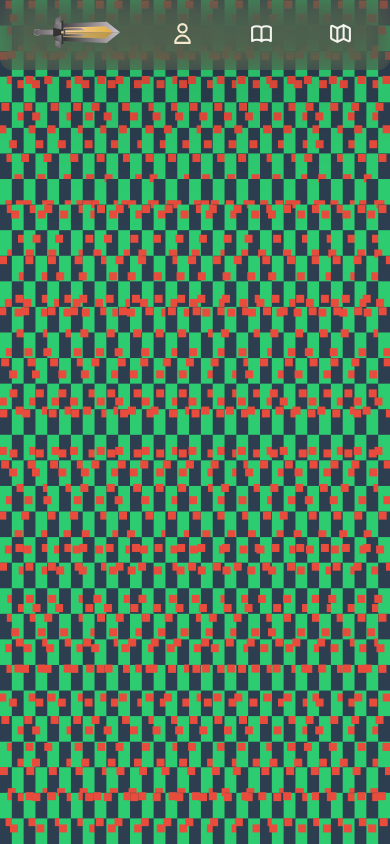
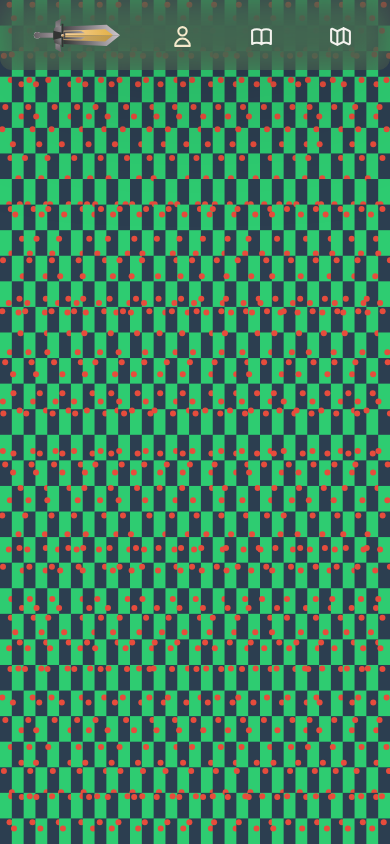
Before and after one commit to age-of-eykar/eykar.org, a React (Create React App) app: page /explore in a window 390 px wide. Built offline with nearby package versions, Linux system fonts and the light colour scheme.

Commit message:
improve mobile support

```diff
--- a/src/components/header/header.css
+++ b/src/components/header/header.css
@@ -14,9 +14,15 @@ nav.header {
     margin-right   : auto;
 }
 
+.header.icons {
+    display        : flex;
+    justify-content: center;
+    align-items    : center;
+    margin-top     : -6px;
+}
+
 @media (max-width: 700px) {
     nav.header {
-        display      : block;
         width        : 100%;
         border-radius: 0px 0px 12px 12px;
     }
@@ -24,13 +30,11 @@ nav.header {
     .header.button_text {
         display: none;
     }
-}
 
-.header.icons {
-    display        : flex;
-    justify-content: center;
-    align-items    : center;
-    margin-top     : -6px;
+    .header.icons {
+        margin-top: 0;
+        height    : 100%;
+    }
 }
 
 .header.logo {
--- a/src/components/map/map.js
+++ b/src/components/map/map.js
@@ -22,7 +22,9 @@ function MapCanvas(props) {
           x_step + 1, y_step + 1);
         context.fillStyle = "#e74c3c";
         var center = getTileCenter(props.top_left.x, i, props.top_left.y, j, x_step, y_step);
-        context.fillRect(center.x - 4, center.y - 4, 8, 8);
+        context.beginPath();
+        context.arc(center.x, center.y, 3, 0, 2 * Math.PI);
+        context.fill();
       }
     }
 
--- a/src/pages/discover/discover.css
+++ b/src/pages/discover/discover.css
@@ -25,8 +25,6 @@
   background   : #312E2A;
   border-radius: 12px;
   width        : 600px;
-  bottom       : 150px;
-  left         : 180px;
   box-shadow   : 0px 0px 150px rgba(0, 0, 0, 0.25);
 }
 
@@ -121,7 +119,7 @@
 @media (max-width: 620px) {
 
   .page1 {
-   margin-top: 200px;
+   margin-top: 750px;
   }
 
   .discover.bigcard {
```
